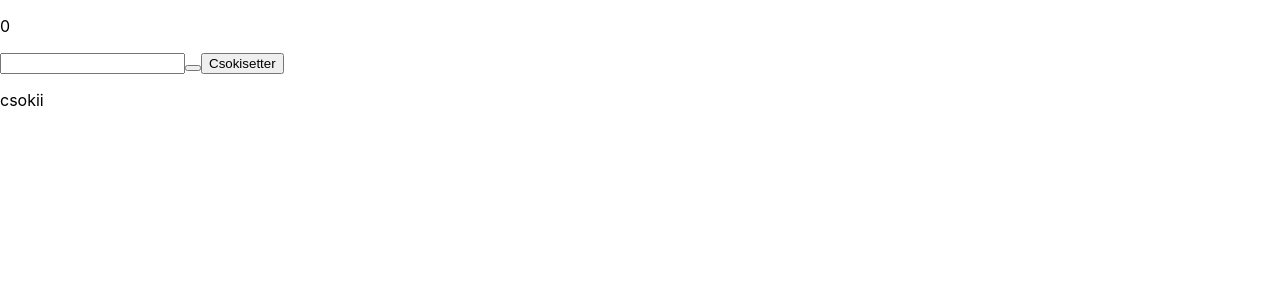
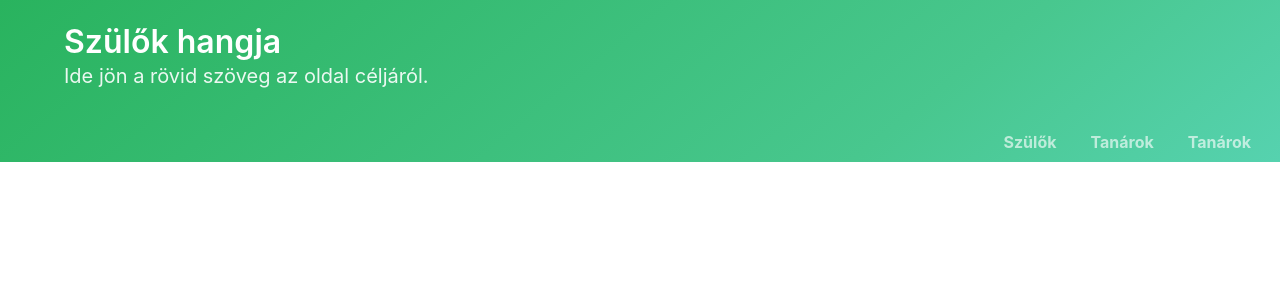
Before and after one commit to KlaraHajdu/szulokhangjaFE, a React (Create React App) app: page / in a window 1280 px wide. Shown: the top 300 px of the page. Built offline with nearby package versions, Linux system fonts and the light colour scheme.

Commit message:
Added navigation and a header for the page (blank links). Installed bulma and antd.

```diff
--- a/package.json
+++ b/package.json
@@ -10,6 +10,8 @@
     "@types/node": "^12.12.26",
     "@types/react": "^16.9.19",
     "@types/react-dom": "^16.9.5",
+    "antd": "^3.26.9",
+    "bulma": "^0.8.0",
     "react": "^16.12.0",
     "react-dom": "^16.12.0",
     "react-scripts": "3.3.1",
--- a/src/App.tsx
+++ b/src/App.tsx
@@ -1,20 +1,12 @@
 import React, { useState, useEffect } from "react";
-import Csoki from "./components/Csoki";
+import PageTitle from "./components/PageTitle";
 
 const App: React.FC = () => {
-  const [time, setTime] = useState(0);
-  const [photo, setPhoto] = useState("");
-  const [kakao, setCsoki] = useState("csokii");
-
   const fetchCsoki = () => {};
 
   return (
     <div className="App">
-      <p>{time}</p>
-      <input></input>
-      <button onClick={() => setTime(time + 14)}></button>
-      <button onClick={() => setCsoki("csoki2")}>Csokisetter</button>
-      <Csoki csoki={kakao} />
+      <PageTitle />
     </div>
   );
 };
--- a/src/components/Csoki.tsx
+++ /dev/null
@@ -1,13 +0,0 @@
-import React, { ReactElement } from "react";
-
-interface Props {
-  csoki: string;
-}
-
-export default function Csoki({ csoki }: Props): ReactElement {
-  return (
-    <div>
-      <p>{csoki}</p>
-    </div>
-  );
-}
--- /dev/null
+++ b/src/components/NavBar.tsx
@@ -0,0 +1,33 @@
+import React, { ReactElement } from "react";
+
+interface Props {}
+
+function NavBar(): ReactElement {
+  return (
+    <div className="hero-foot">
+      <nav
+        className="tabs is-boxed"
+        role="navigation"
+        aria-label="main navigation"
+      >
+        <div className="navbar-end">
+          <div className="navbar-item">
+            <div className="buttons">
+              <a className="">
+                <strong>Szülők</strong>
+              </a>
+              <a>
+                <strong>Tanárok</strong>
+              </a>
+              <a>
+                <strong>Tanárok</strong>
+              </a>
+            </div>
+          </div>
+        </div>
+      </nav>
+    </div>
+  );
+}
+
+export default NavBar;
--- /dev/null
+++ b/src/components/PageTitle.tsx
@@ -0,0 +1,22 @@
+import React, { ReactElement } from "react";
+import NavBar from "./NavBar";
+
+interface Props {}
+
+function PageTitle(): ReactElement {
+  return (
+    <section className="hero is-small is-success is-bold">
+      <div className="hero-body">
+        <div className="container">
+          <h1 className="title">Szülők hangja</h1>
+          <h2 className="subtitle">
+            Ide jön a rövid szöveg az oldal céljáról.
+          </h2>
+        </div>
+      </div>
+      <NavBar />
+    </section>
+  );
+}
+
+export default PageTitle;
--- a/src/index.tsx
+++ b/src/index.tsx
@@ -2,5 +2,6 @@ import React from "react";
 import ReactDOM from "react-dom";
 import "./index.css";
 import App from "./App";
+import "bulma/css/bulma.css";
 
 ReactDOM.render(<App />, document.getElementById("root"));
```
Also changed, not shown: 1 other file (tests, documents, lock files or other folders).
